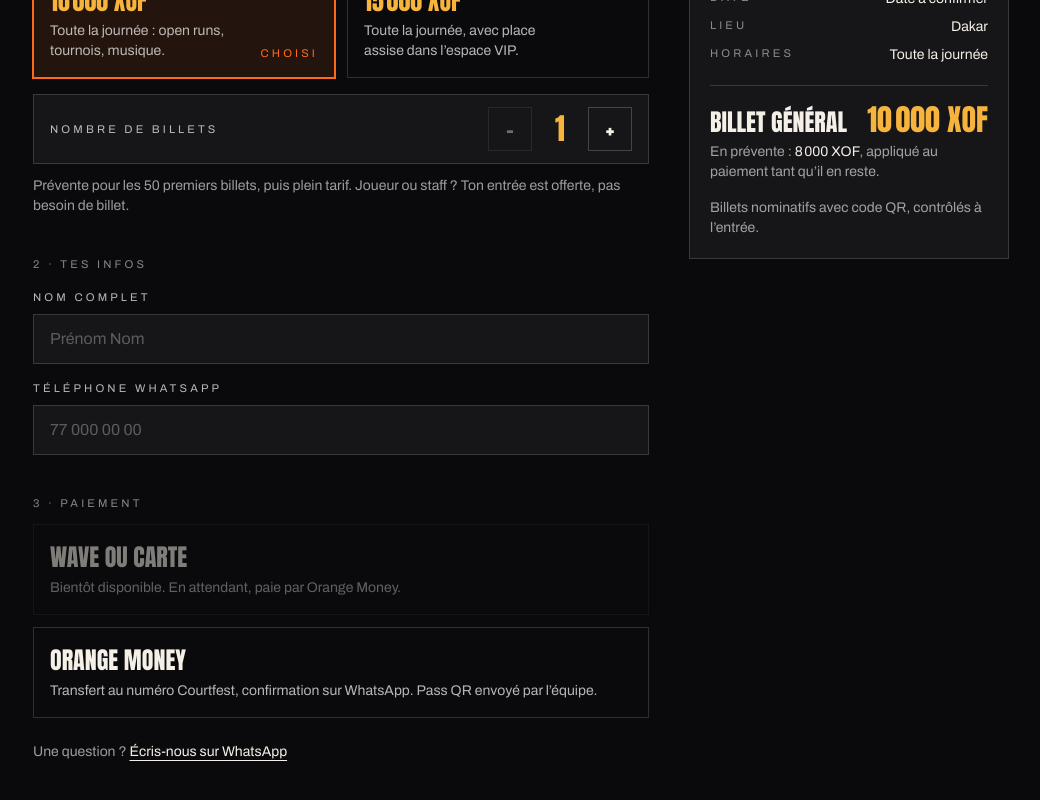
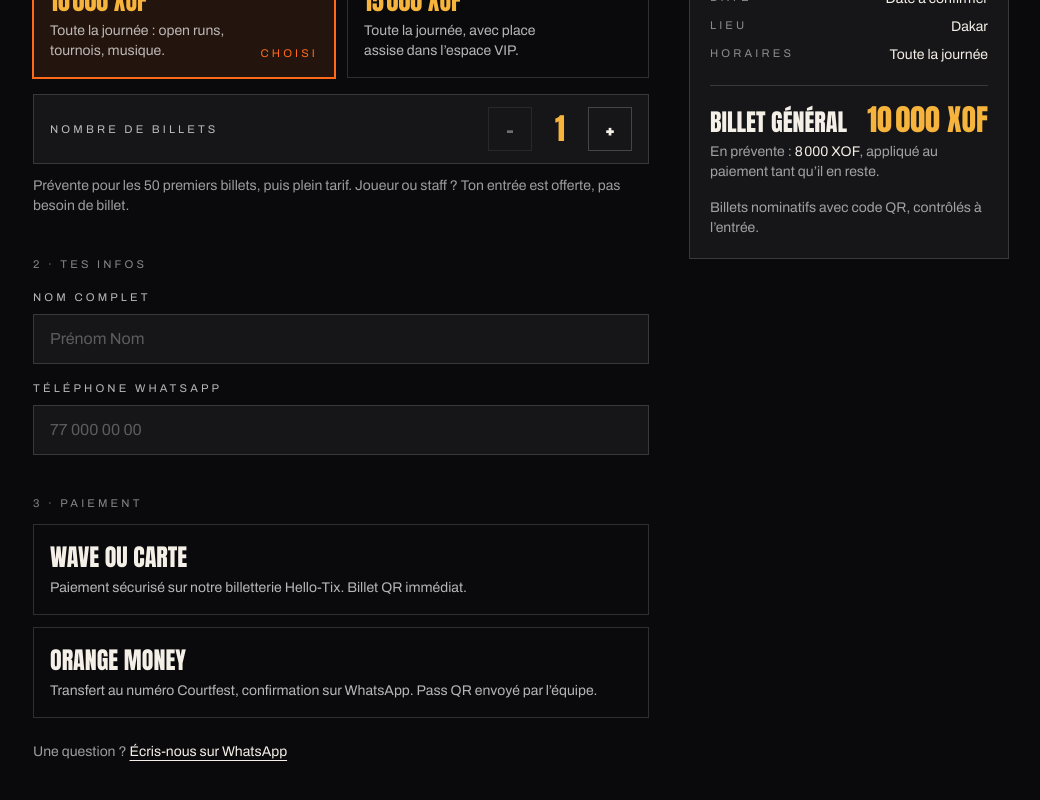
Before and after one commit to Alpha6-dev/dk-courtfest, a React (Vite) app: page /buy in a window 1280 px wide. Shown: the part 415-1215 px from the top of the page, without its empty margins (119-1159 px from the left). Built offline with nearby package versions, Linux system fonts and the light colour scheme; no server answers; the database is empty; a web font is replaced by a local one.

Commit message:
Switch on the Hello-Tix checkout (Wave and card) on the buy page (#6)
Sets HELLOTIX_URL to the live event page hello-tix.com/e/courtfest26,
which enables the Wave or card option in PaymentMethods. Orange Money
flow unchanged.

Co-authored-by: Claude Fable 5.1 <noreply@anthropic.com>

```diff
--- a/src/pages/buy/data.ts
+++ b/src/pages/buy/data.ts
@@ -34,7 +34,7 @@ export const QTY_MAX = 5
 
 // CourtFest-branded Hello-Tix checkout (Wave and card). Empty until Hello-Tix
 // sends the event link; the Wave/card option then switches on by itself.
-export const HELLOTIX_URL = ''
+export const HELLOTIX_URL = 'https://hello-tix.com/e/courtfest26'
 
 // Orange Money is not available on Hello-Tix: buyers send the amount to this
 // number, then confirm on WhatsApp and the team issues their QR pass.
```
